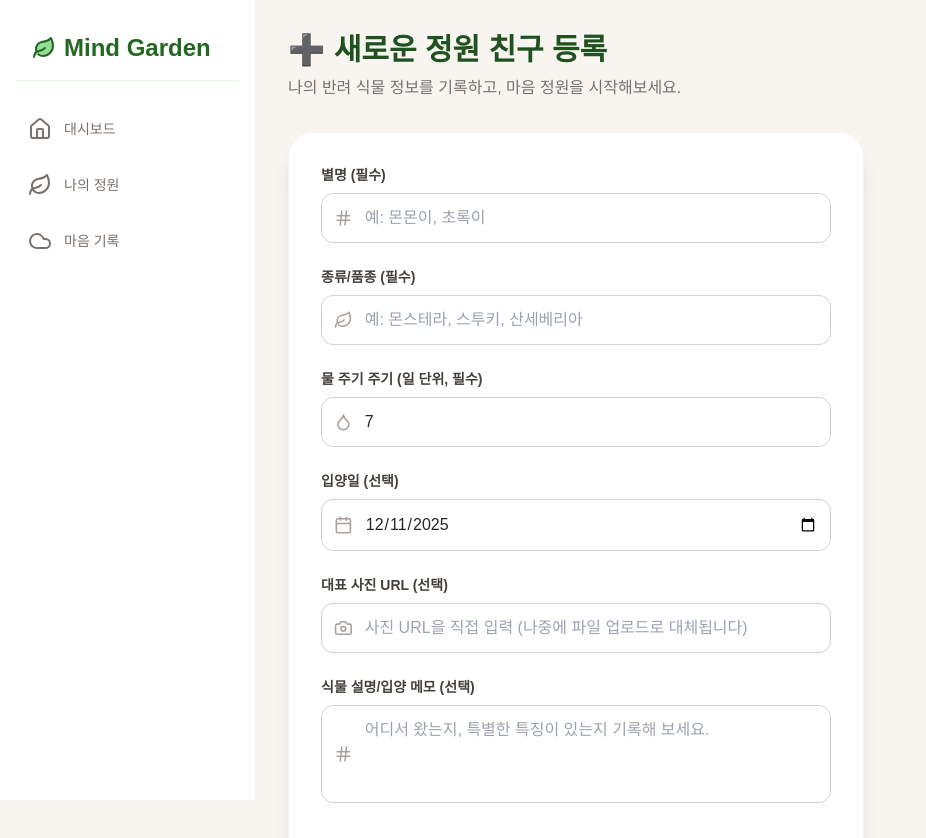
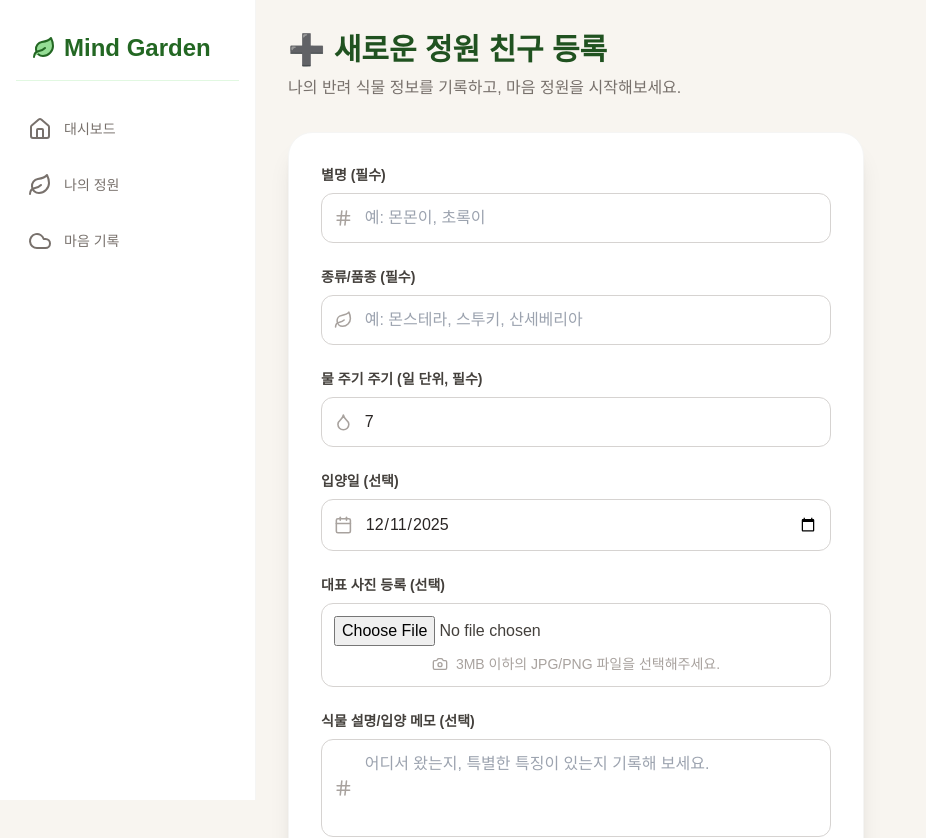
Before and after one commit to mmoengg/Mind-Garden, a React (Vite) app: page /add-plant in a window 1280 px wide. Shown: the top 838 px of the page, without its empty margins (0-926 px from the left). Built offline with nearby package versions, Linux system fonts and the light colour scheme; a web font is replaced by a local one.

Commit message:
feat: 이미지 업로드 구현

```diff
--- a/src/components/hooks/useMoodAnalysis.ts
+++ b/src/components/hooks/useMoodAnalysis.ts
@@ -6,6 +6,7 @@ interface MoodCount {
     mood: string;
     count: number;
     color: string;
+    [key: string]: string | number;
 }
 
 // 감정 타입별 색상 매핑
--- a/src/components/pages/AddPlantPage.tsx
+++ b/src/components/pages/AddPlantPage.tsx
@@ -15,7 +15,7 @@ const AddPlantPage: React.FC = () => {
     const [species, setSpecies] = useState('');
     const [description, setDescription] = useState(''); // 설명 필드 추가
     const [waterCycle, setWaterCycle] = useState(7); // 기본값 7일
-    const [adoptedDate, setAdoptedDate] = useState(new Date().toISOString().slice(0, 10)); // 오늘 날짜 기본값
+    const [adoptedDate, setAdoptedDate] = useState(new Date().toISOString().slice(0, 10));
     const [coverImage, setCoverImage] = useState('');
 
     const handleSubmit = (e: React.FormEvent) => {
@@ -48,7 +48,29 @@ const AddPlantPage: React.FC = () => {
 
         addPlant(newPlant);
         alert(`${name}의 정원 생활을 시작합니다!`);
-        navigate('/my-plants'); // 등록 후 대시보드로 이동
+        navigate('/my-plants');
+    };
+
+    const handleImageChange = (e: React.ChangeEvent<HTMLInputElement>) => {
+        const file = e.target.files?.[0];
+        if (file) {
+            if (file.size > 1024 * 1024 * 3) { // 3MB 제한 (localStorage 보호를 위해)
+                alert('파일 크기가 너무 큽니다. 3MB 이하의 이미지를 사용해주세요.');
+                return;
+            }
+
+            const reader = new FileReader();
+
+            // 파일 읽기가 완료되면 Base64 문자열로 저장
+            reader.onloadend = () => {
+                setCoverImage(reader.result as string);
+            };
+
+            // 파일을 Base64 데이터 URL 형태로 읽습니다.
+            reader.readAsDataURL(file);
+        } else {
+            setCoverImage('');
+        }
     };
 
     // 폼 입력 필드 컴포넌트 (반복되는 디자인 간소화)
@@ -140,14 +162,37 @@ const AddPlantPage: React.FC = () => {
                 />
 
                 {/* 사진 및 메모 */}
-                <InputField
-                    label="대표 사진 URL (선택)"
-                    id="coverImage"
-                    value={coverImage}
-                    onChange={(e) => setCoverImage(e.target.value)}
-                    icon={Camera}
-                    placeholder="사진 URL을 직접 입력 (나중에 파일 업로드로 대체됩니다)"
-                />
+                <div className="mb-6">
+                    <label htmlFor="coverImage" className="block text-sm font-semibold text-stone-700 mb-2">
+                        대표 사진 등록 (선택)
+                    </label>
+                    <div className="flex flex-col items-center border border-stone-300 rounded-xl p-3 bg-white">
+                        <input
+                            id="coverImage"
+                            type="file"
+                            accept="image/*" // 이미지 파일만 받음
+                            onChange={handleImageChange} // 파일 변경 핸들러 연결
+                            className="w-full text-stone-700 focus:outline-none"
+                        />
+
+                        {/* 미리보기 영역 */}
+                        {coverImage && (
+                            <div className="mt-4 w-full h-32 rounded-lg overflow-hidden border border-primary-200">
+                                <img
+                                    src={coverImage}
+                                    alt="미리보기"
+                                    className="w-full h-full object-cover"
+                                />
+                            </div>
+                        )}
+
+                        {!coverImage && (
+                            <div className="flex items-center text-stone-400 mt-2 text-sm">
+                                <Camera size={16} className="mr-2" /> 3MB 이하의 JPG/PNG 파일을 선택해주세요.
+                            </div>
+                        )}
+                    </div>
+                </div>
 
                 <InputField
                     label="식물 설명/입양 메모 (선택)"
--- a/src/components/pages/MoodLogPage.tsx
+++ b/src/components/pages/MoodLogPage.tsx
@@ -57,7 +57,7 @@ const MoodLogPage: React.FC = () => {
                                 labelLine={false}
                             >
                                 {moodCounts.map((entry, index) => (
-                                    // 💡 정의한 커스텀 색상을 Cell에 적용
+                                    // 정의한 커스텀 색상을 Cell에 적용
                                     <Cell key={`cell-${index}`} fill={entry.color} />
                                 ))}
                             </Pie>
```
